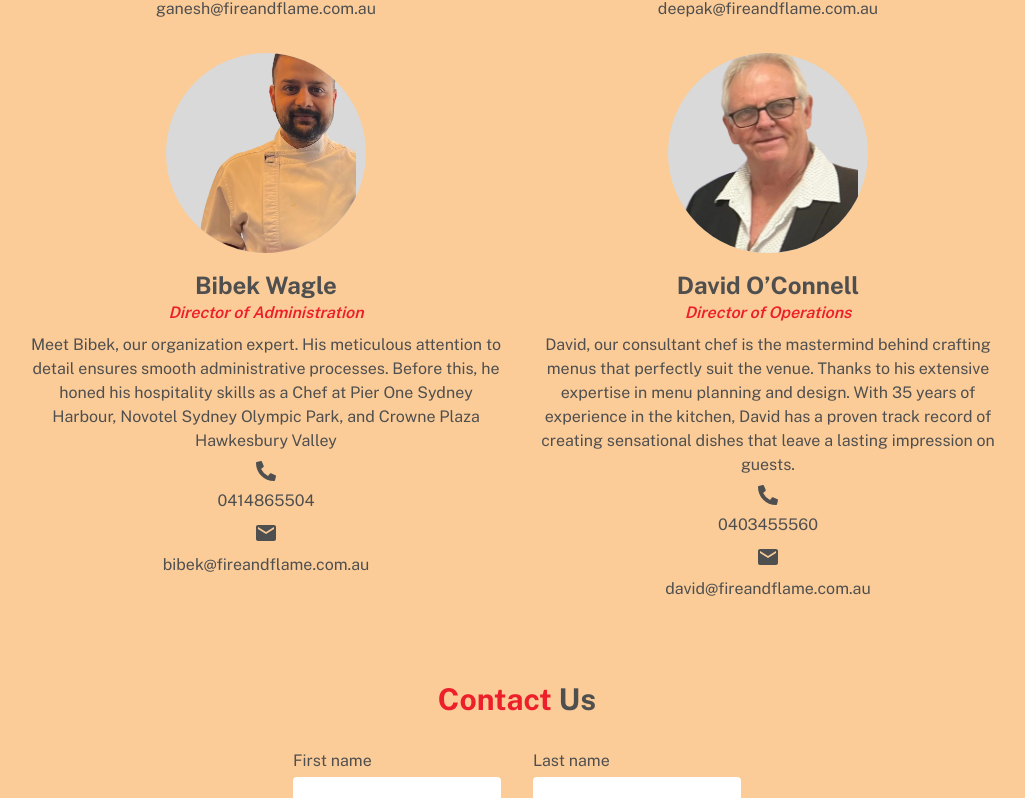
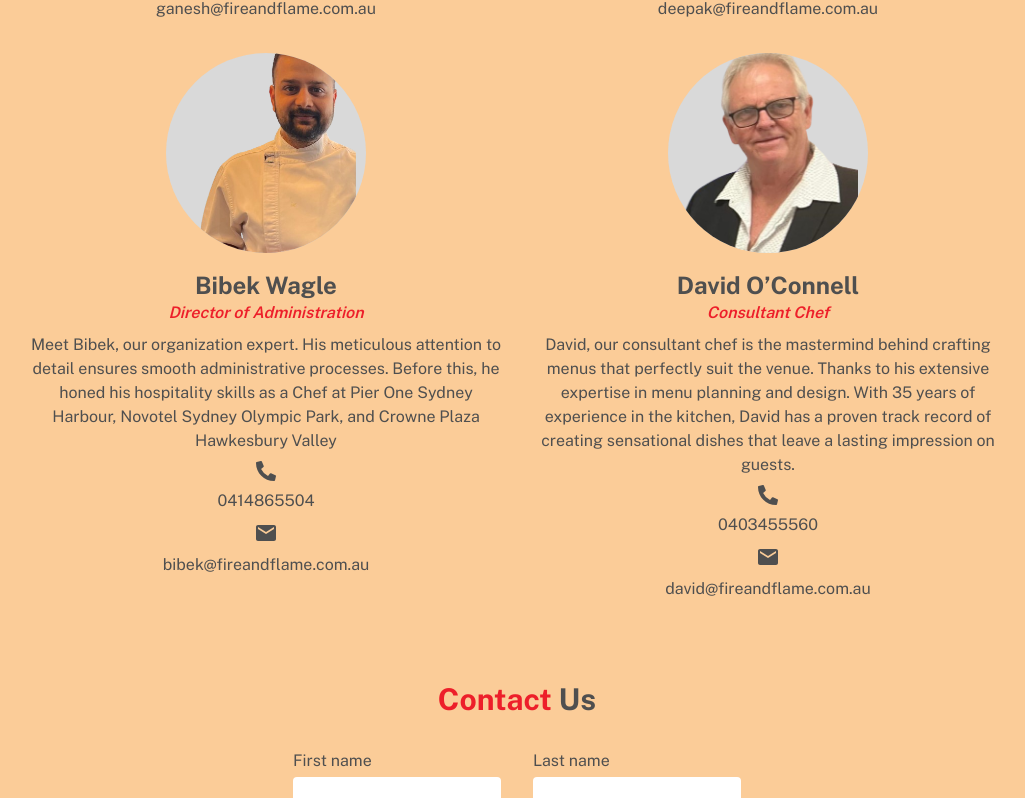
Before and after one commit to applyworldgroup/fireandflame, a Next.js app: page / in a window 1280 px wide. Shown: the part 1680-2478 px from the top of the page, without its empty margins (123-1148 px from the left). Built offline with nearby package versions, Linux system fonts and the light colour scheme.

Commit message:
minor changes

```diff
--- a/src/components/team/Team.tsx
+++ b/src/components/team/Team.tsx
@@ -31,7 +31,7 @@ export const Team: FC = () => {
     },
     {
       name: "David O’Connell",
-      position: "Director of Operations",
+      position: "Consultant Chef",
       desc: `David, our consultant chef is the mastermind behind crafting menus that perfectly suit the venue. Thanks to his extensive expertise in menu planning and design. With 35 years of experience in the kitchen, David has a proven track record of creating sensational dishes that leave a lasting impression on guests.`,
       phone: "0403455560",
       email: "david@fireandflame.com.au",
@@ -66,14 +66,14 @@ export const Team: FC = () => {
                   </span>
                 </div>
                 <p className="text-center">{item.desc}</p>
-                <div className="flex items-center gap-2 flex-col">
+                <a className="flex items-center gap-2 flex-col"  href={`tel:${item.phone}`}>
                   <FaPhoneAlt size={20} />
                   <span>{item.phone}</span>
-                </div>
-                <div className="flex items-center gap-2 flex-col">
+                </a>
+                <a className="flex items-center gap-2 flex-col" href={`mailto:${item.email}`}>
                   <MdEmail size={24} />
                   <span>{item.email}</span>
-                </div>
+                </a>
               </div>
             </div>
           );
```
